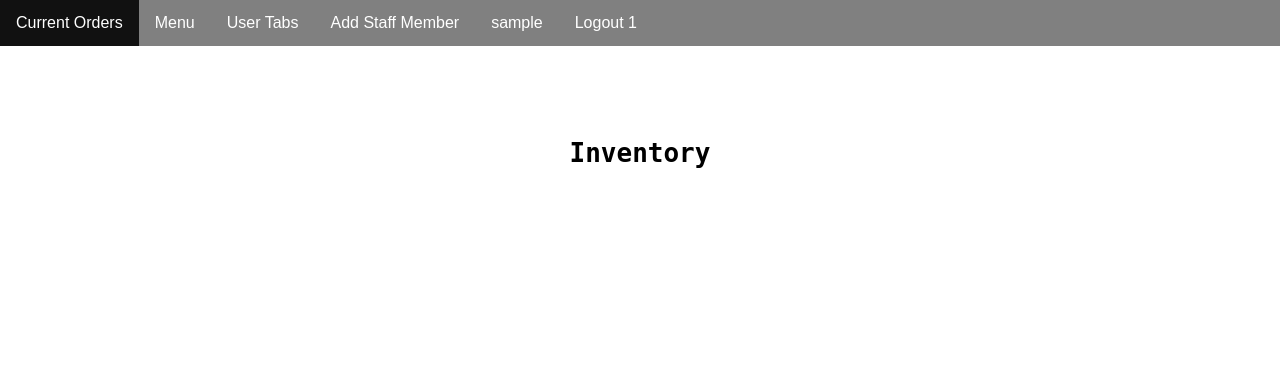
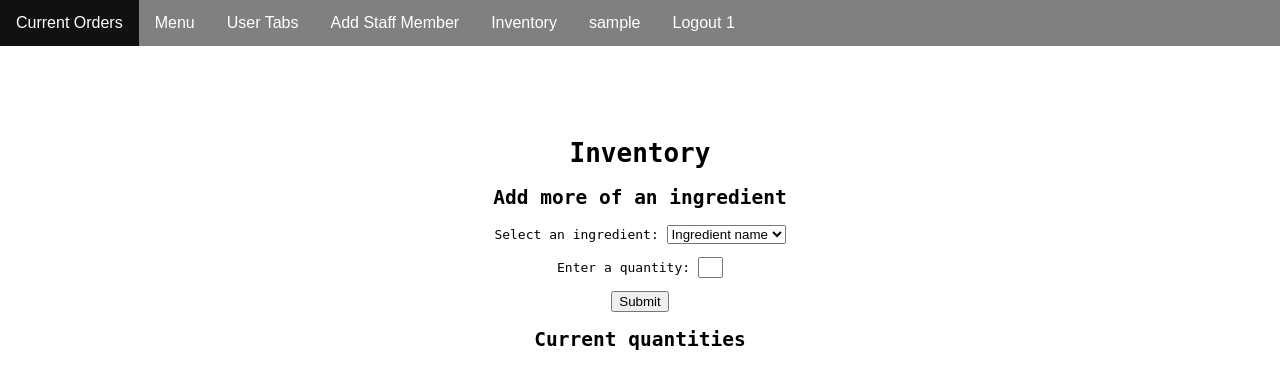
Before and after one commit to Hlotfy/eltabler, a Flask app: page /inventory/ in a window 1280 px wide. Shown: the top 389 px of the page. Run offline with Flask 2, Linux system fonts and the light colour scheme; the visitor is signed in with stand-in values (Sample User, id 1); data that the repository does not hold is empty; some libraries are stand-ins or nearby versions.

Commit message:
inventory page works and is case checked

```diff
--- a/app.py
+++ b/app.py
@@ -280,10 +280,25 @@ def payment(username):
 @app.route('/inventory/', methods = ['GET','POST'])
 def inventory():
     conn = functions.getConn('tabtracker')
+    categories = functions.getIngredientKinds(conn)
+    ingredients = functions.getAllIngredients(conn)
     if request.method == 'GET':
-        inventory = functions.getAllIngredients(conn)
-        categories = functions.getIngredientKinds(conn)
-        return render_template('inventory.html',ingredients=inventory,kinds=categories)
+        return render_template('inventory.html',kinds=categories,ingredients=ingredients)
+    elif request.method == 'POST':
+        ingred_id = request.form.get('ingredient')
+        quantity = request.form.get('quantity')
+        try:
+            # convert to float to type check and to insert into database
+            quantity = int(quantity)
+        except ValueError:
+            return jsonify({'error':True, 'err':"Please enter an integer."})
+        # make sure the employee enters an ingredient
+        if not ingred_id:
+            return jsonify({'error':True, 'err': "Please select an ingredient."})
+
+        ingredient = functions.updateQuantity(conn,ingred_id,quantity)
+        return jsonify({'error':False,'name':ingredient['name'],'quantity':ingredient['quantity'],'ingred_id':ingredient['iid']})
+
 
 if __name__ == '__main__':
     app.debug = True
--- a/functions.py
+++ b/functions.py
@@ -81,6 +81,13 @@ def getIngredientKinds(conn):
     curs.execute('select kind from ingredient where kind != "base" group by kind')
     return curs.fetchall()
 
+def updateQuantity(conn,ingred_id,quantity):
+    curs = conn.cursor(MySQLdb.cursors.DictCursor)
+    curs.execute('update ingredient set quantity = (select * from (select quantity + %s from ingredient where iid=%s) as t1) where iid=%s',(quantity,ingred_id,ingred_id,))
+    curs.execute('select * from ingredient where iid = %s',(ingred_id,))
+    conn.commit()
+    return curs.fetchone()
+
 # Updates the payments table, and the user's current balance in the user table
 def makePayment(conn,username,method,amount,dt):
     curs = conn.cursor(MySQLdb.cursors.DictCursor)
--- a/templates/index.html
+++ b/templates/index.html
@@ -11,12 +11,12 @@
     {% if session['staffId'] %}
     <div class="navbar">
 
-          <!-- <li id="lmbar"><a href="">Inventory</a></li> -->
           <label>
           <li id="lmbar"><a href="{{url_for('current_orders')}}">Current Orders</a></li>
           <li id="lmbar"><a href="{{url_for('order', username=session['username'])}}">Menu</a></li>
           <li id="lmbar"><a href="{{url_for('tabs')}}">User Tabs</a></li>
           <li id="lmbar"><a href="{{url_for('add_staff')}}">Add Staff Member</a></li>
+          <li id="lmbar"><a href="{{url_for('inventory')}}">Inventory</a></li>
           </label>
 
           {% if session['username'] %}
--- a/templates/inventory.html
+++ b/templates/inventory.html
@@ -2,17 +2,79 @@
 {% extends "index.html" %}
 {% block content %}
 
+<div id="errors"></div>
+
 <h1>Inventory</h1>
+
+<h2>Add more of an ingredient</h2>
+<div id="newInventoryInfo"></div>
+<form method="POST" action="">
+    <p><label for="ingredient">Select an ingredient:</label>
+        <select id="ingredient" name="ingredient">
+            <option value="" disabled selected>Ingredient name</option>
+            {% for item in ingredients %}
+                <option value={{item['iid']}}>{{item['name']}}</option>
+            {% endfor %}
+        </select>
+    </p>
+    <p><label for="quantity">Enter a quantity:</label>
+        <input type="text" id="quantity" name="quantity">
+    </p>
+    <p><input type="button" id="submit-btn" value="Submit"></p>
+    </form>
+
 <div id="ingredients-list">
+    <h2>Current quantities</h2>
     {% for category in kinds %}
-        <h2>{{category['kind']}}</h2>
+    <div id={{category['kind']}}>
+        <h3>{{category['kind']}}</h2>
         {% for item in ingredients %}
             {% if item['kind'] == category['kind'] %}
-                <p>{{item['name']}}..........{{item['quantity']}}</p>
+                <div id={{item['iid']}}>
+                    <p>{{item['name']}}...............{{item['quantity']}}</p>
+                </div>
             {% endif %}
         {% endfor %}
+    </div>
+
     {% endfor %}
 
 </div>
 
+<script>
+/* global $ */
+
+    var URL = "{{url_for('inventory')}}";
+    $("#submit-btn").on("click", function (event) {
+            event.preventDefault();  // prevent default form submission
+            var ingred = $("#ingredient").val();
+            var quantity = $("#quantity").val();
+            // convert the current datetime to something useable by the database
+            sendUpdate(ingred,quantity);
+        });
+
+    function sendUpdate(ingred,quantity){
+        console.log("Sending update with ingredient: " + ingred + " and quantity: " + quantity);
+        $.post(URL, {'ingredient':ingred,'quantity':quantity},updatePage);
+    }
+
+    function updatePage(ingred){
+        $("#newInventoryInfo").empty();
+        $("#errors").empty();
+        if(ingred.error){
+            $("<p>")
+                .text('Error: '+ingred.err)
+                .prependTo("#errors")
+        }else{
+            $("<p style = color:red>")
+                .text("New " + ingred.name + " quantity: " + ingred.quantity)
+                .prependTo("#newInventoryInfo");
+            $("#"+ingred.ingred_id)
+                .html("<p style = color:red>" + ingred.name + "..............." + ingred.quantity + "</p>");
+        }
+    }
+
+
+</script>
+
 {% endblock %}
```
